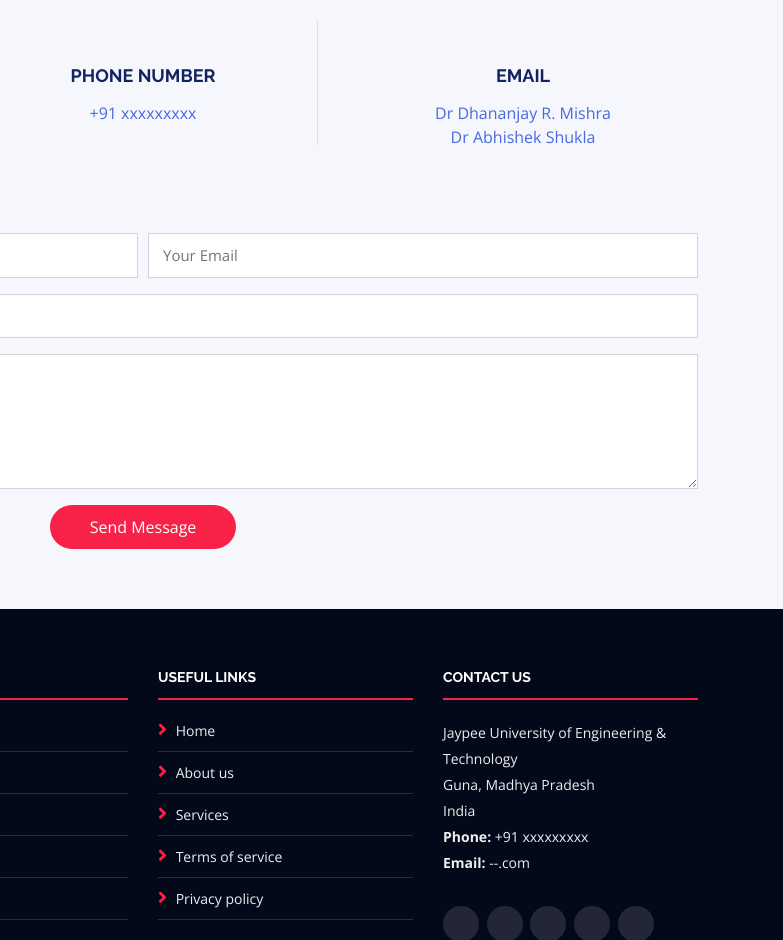
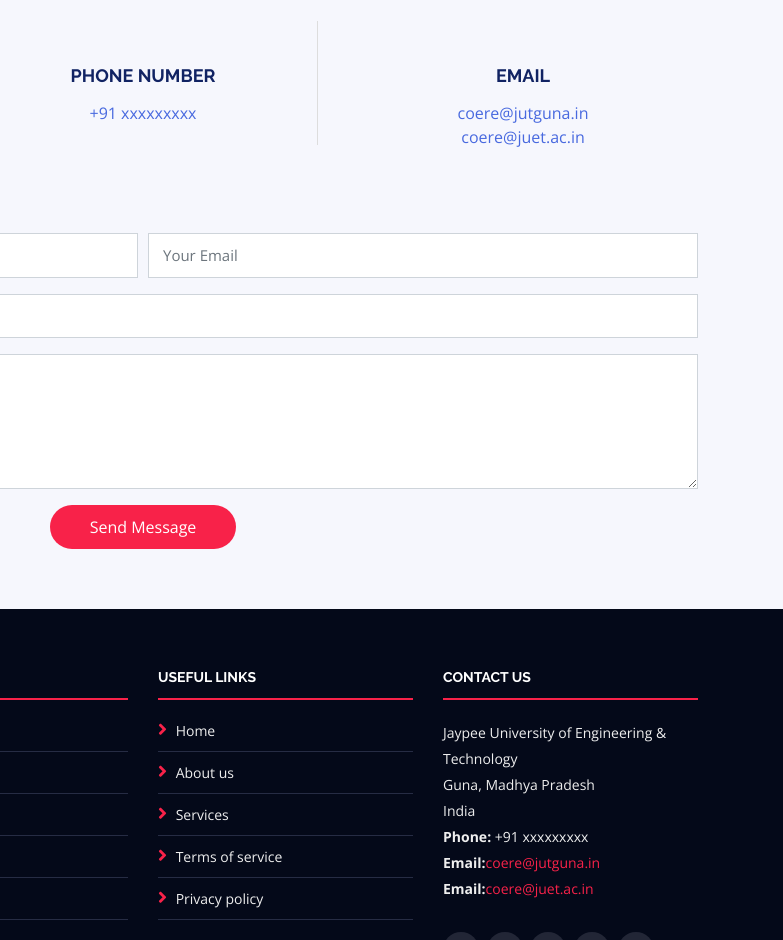
Before and after one commit to Ishatvb/COERE_Event, a plain HTML site: page index.html in a window 1280 px wide. Shown: the part 11060-12000 px from the top of the page, 497-1280 px from the left. Drawn offline with nearby package versions, Linux system fonts and the light colour scheme.

Commit message:
contact us updated

```diff
--- a/index.html
+++ b/index.html
@@ -1013,8 +1013,8 @@
             <div class="contact-email">
               <i class="ion-ios-email-outline"></i>
               <h3>Email</h3>
-              <p><a href="mailto:dhananjay.mishra@juetguna.in">Dr Dhananjay R. Mishra</a></p>
-              <p><a href="mailto:abhishek.shukla@juetguna.in">Dr Abhishek Shukla</a></p>
+              <p><a href="mailto:coere@jutguna.in">coere@jutguna.in</a></p>
+              <p><a href="mailto:coere@juet.ac.in">coere@juet.ac.in</a></p>
             </div>
           </div>
 
@@ -1094,7 +1094,8 @@
               Guna, Madhya Pradesh<br>
               India <br>
               <strong>Phone:</strong> +91 xxxxxxxxx<br>
-              <strong>Email:</strong> --.com<br>
+              <strong>Email:</strong><a href="mailto:coere@jutguna.in">coere@jutguna.in</a><br>
+              <strong>Email:</strong><a href="mailto:coere@juet.ac.in">coere@juet.ac.in</a><br>
             </p>
 
             <div class="social-links">
```
